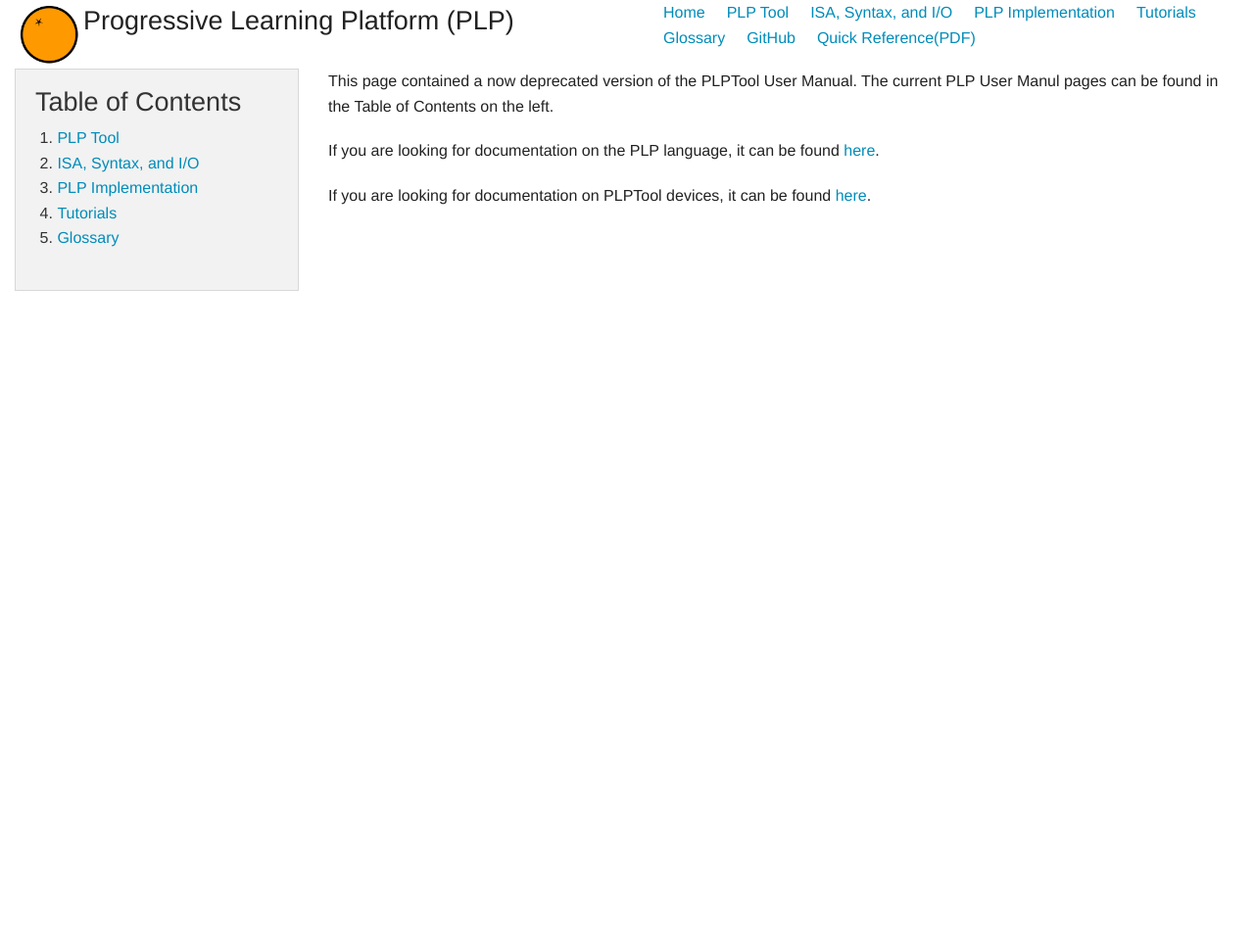
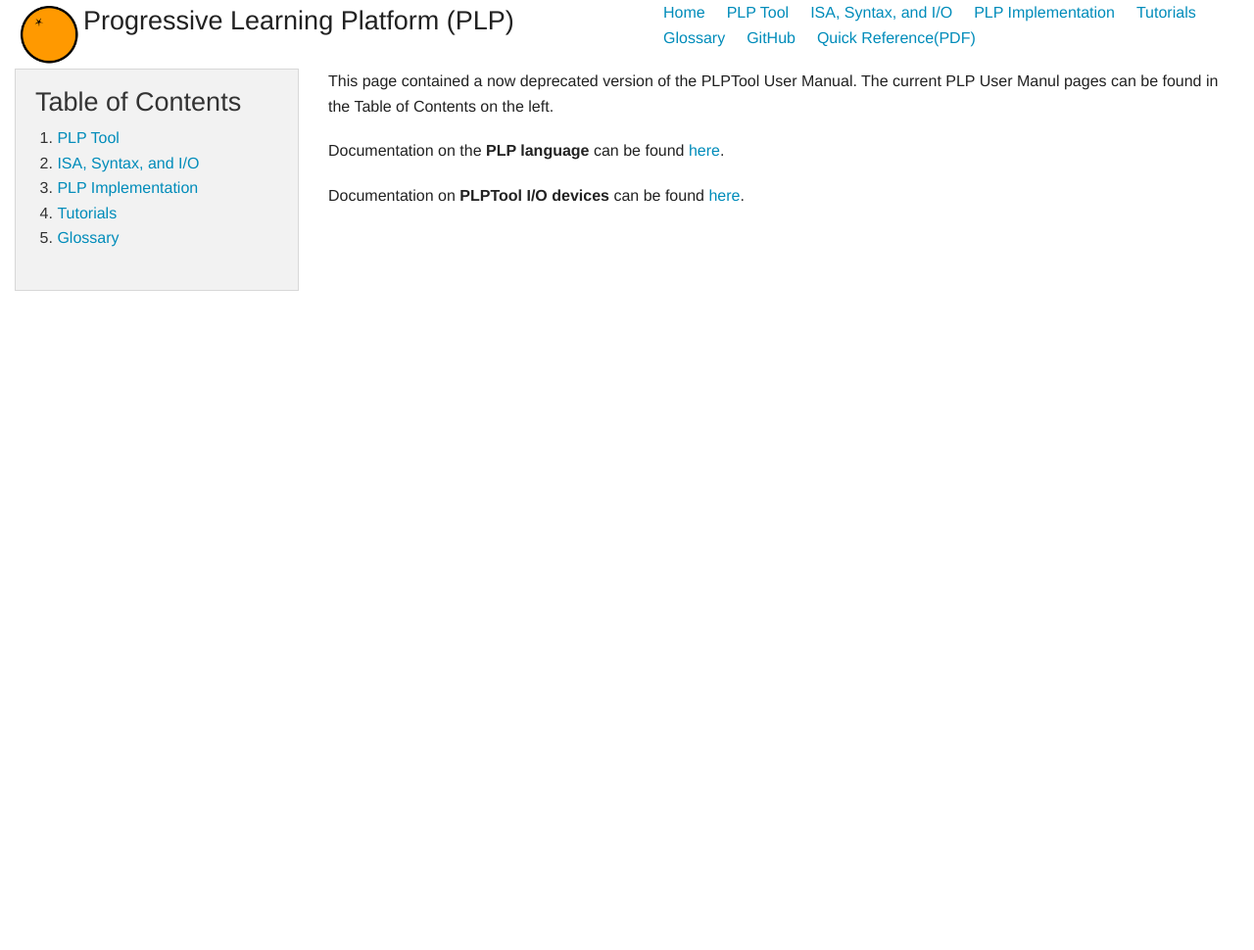
Before and after one commit to Progressive-Learning-Platform/progressive-learning-platform.github.io, a Jekyll site: the page built from UserManual.md, in a window 1280 px wide. Shown: the whole page at 98% size. Built offline with Jekyll 4.4.1, drawn with Linux system fonts in a browser that asks for light colours; comment, search, counter and statistics services are not loaded.

Commit message:
Additional text tweak

```diff
--- a/UserManual.md
+++ b/UserManual.md
@@ -31,9 +31,9 @@ layout: main-noanc
 
 This page contained a now deprecated version of the PLPTool User Manual.  The current PLP User Manul pages can be found in the Table of Contents on the left.
 
-If you are looking for documentation on the PLP language, it can be found [here]({{site.baseurl}}/instructions.html).
+Documentation on the **PLP language** can be found [here]({{site.baseurl}}/instructions.html).
 
-If you are looking for documentation on PLPTool devices, it can be found [here]({{site.baseurl}}/implementation.html).
+Documentation on **PLPTool I/O devices** can be found [here]({{site.baseurl}}/implementation.html).
 
 
 </div>
```
